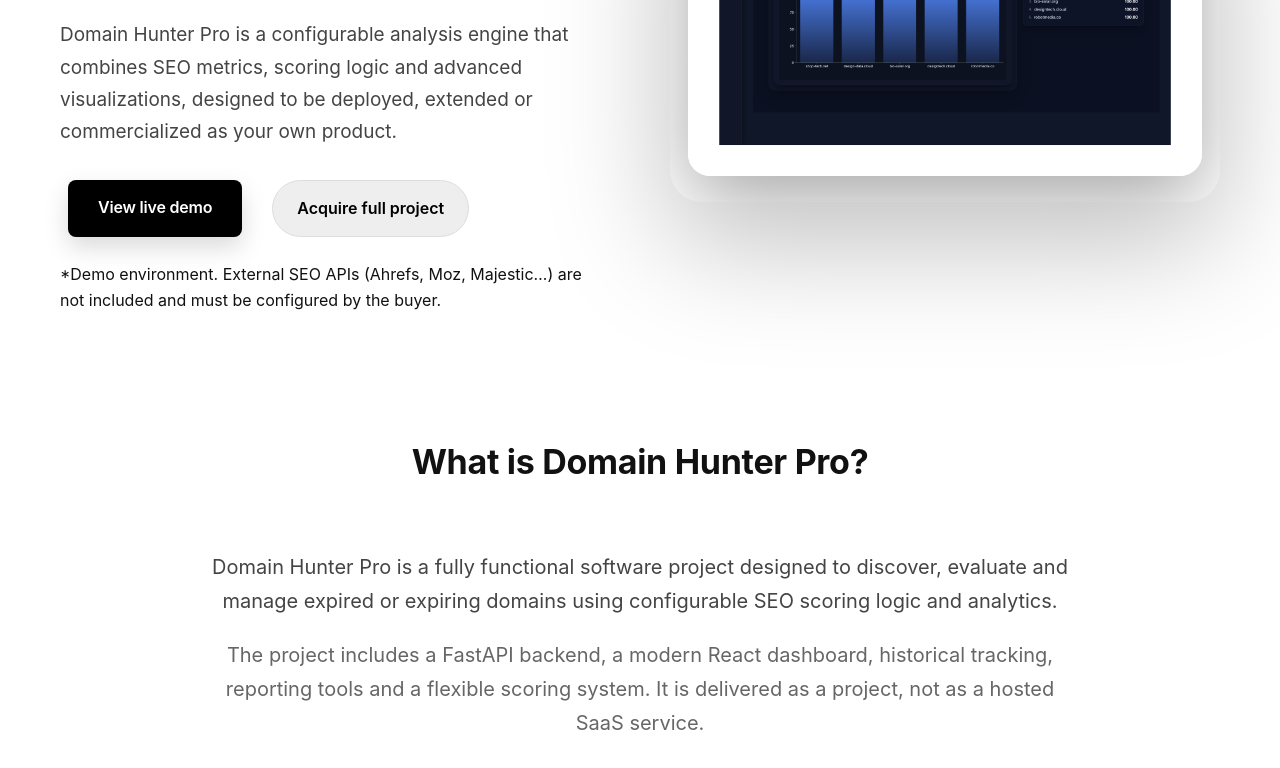
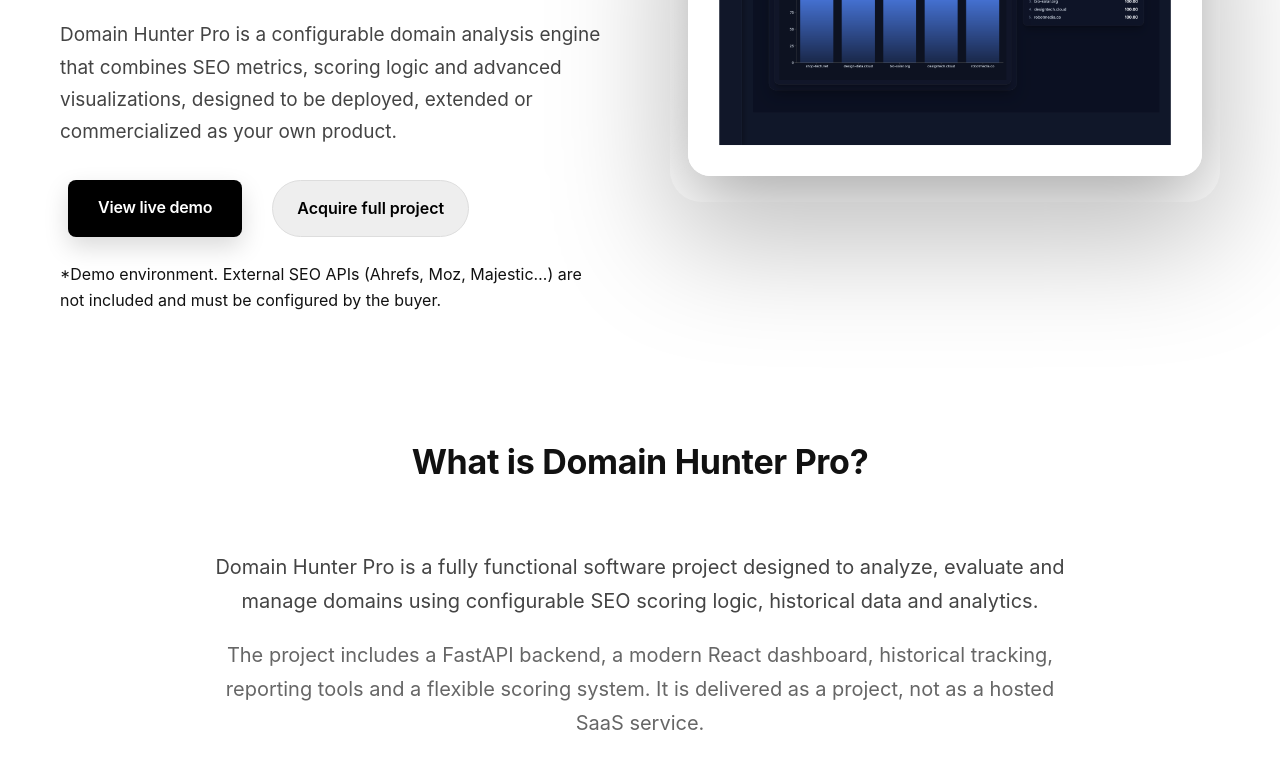
Before and after one commit to plopezol/domain-hunter-pro-landing, a plain HTML site: page index.html in a window 1280 px wide. Shown: the part 484-1252 px from the top of the page. Drawn offline with Linux system fonts and the light colour scheme; a web font is replaced by a local one.

Commit message:
Update landing copy and favicon

```diff
--- a/index.html
+++ b/index.html
@@ -4,7 +4,8 @@
   <meta charset="UTF-8" />
   <meta name="viewport" content="width=device-width, initial-scale=1.0" />
 
-  <title>Domain Hunter Pro — Professional Expired Domain Analysis Engine</title>
+  <title>Professional engine for domain analysis.</title>
+  <link rel="icon" type="image/png" href="assets/logo.png">
 
   <meta name="description" content="Domain Hunter Pro is a professional software project for discovering, scoring and managing expired domains. Includes configurable SEO scoring, analytics dashboard and full backend architecture ready for customization." />
 
@@ -44,7 +45,7 @@
         </h1>
 
         <p class="hero-subtitle">
-          Domain Hunter Pro is a configurable analysis engine that combines SEO metrics, scoring logic and advanced visualizations, designed to be deployed, extended or commercialized as your own product.
+          Domain Hunter Pro is a configurable domain analysis engine that combines SEO metrics, scoring logic and advanced visualizations, designed to be deployed, extended or commercialized as your own product.
         </p>
 
         <div class="hero-buttons">
@@ -75,7 +76,7 @@
     <section class="about fade-in">
       <h2 class="section-title">What is Domain Hunter Pro?</h2>
       <p class="about-text">
-        Domain Hunter Pro is a fully functional software project designed to discover, evaluate and manage expired or expiring domains using configurable SEO scoring logic and analytics.
+        Domain Hunter Pro is a fully functional software project designed to analyze, evaluate and manage domains using configurable SEO scoring logic, historical data and analytics.
       </p>
       <p class="about-text" style="margin-top:20px; color:#666;">
         The project includes a FastAPI backend, a modern React dashboard, historical tracking, reporting tools and a flexible scoring system. It is delivered as a project, not as a hosted SaaS service.
```
